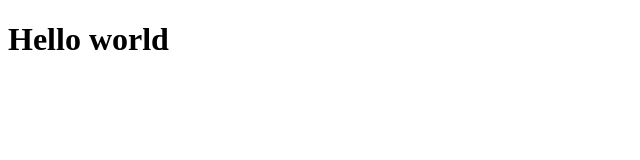
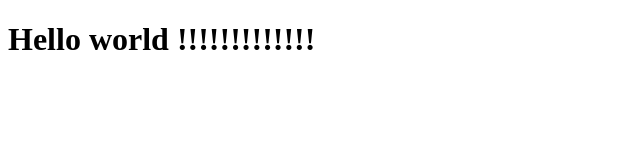
Before and after one commit to Gibryl92/maison, a plain HTML site: page index.html in a window 1280 px wide. Shown: the whole page, without its empty margins (0-640 px from the left). Drawn offline with Linux system fonts and the light colour scheme.

Commit message:
update H1

```diff
--- a/index.html
+++ b/index.html
@@ -12,7 +12,7 @@
 	<link rel="stylesheet" type="text/css" href="assets/css/style.css">
 </head>
 <body>
-<h1>Hello world</h1>
+<h1>Hello world !!!!!!!!!!!!!</h1>
 
 
 </body>
```
